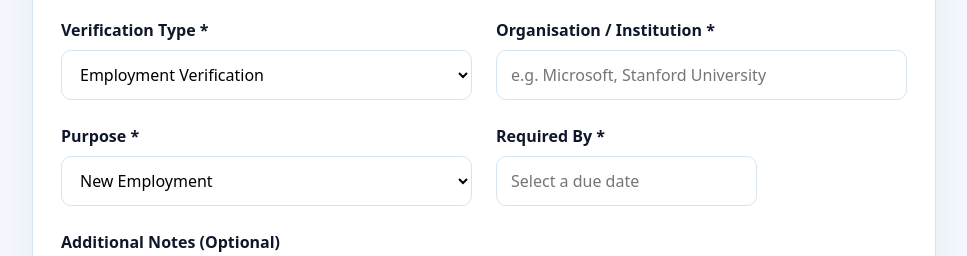
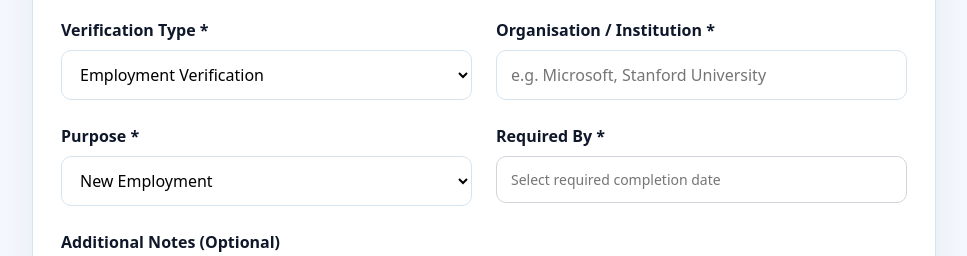
Before and after one commit to yashaswini-cyber/palc-alumni-portal, a React (Vite) app in the folder palc-alumni-portal/: page /verification in a window 1280 px wide. Shown: the part 1300-1556 px from the top of the page, without its empty margins (292-1259 px from the left). Built offline with nearby package versions, Linux system fonts and the light colour scheme.

Commit message:
Now DatePicker only accepts present and future dates.

```diff
--- a/palc-alumni-portal/src/index.css
+++ b/palc-alumni-portal/src/index.css
@@ -118,7 +118,16 @@ h3 {
   line-height: 1.3;
   font-weight: 800;
 }
-
+.verification-date-picker {
+  width: 100%;
+  min-width: 320px;
+  padding: 12px 14px;
+  border: 1px solid #D1D5DB;
+  border-radius: 10px;
+  font-size: 14px;
+  font-family: inherit;
+  box-sizing: border-box;
+}
 table {
   width: 100%;
   border-collapse: separate;
@@ -176,3 +185,25 @@ tbody tr:hover {
     white-space: nowrap;
   }
 }
+/* Employment Verification Date Picker */
+
+.verification-datepicker {
+  display: block;
+  width: 100%;
+}
+
+.verification-datepicker input {
+  width: 100%;
+  padding: 12px 14px;
+  border-radius: 10px;
+  border: 1px solid #D1D5DB;
+  font-size: 14px;
+  font-family: inherit;
+  box-sizing: border-box;
+}
+
+.verification-datepicker input:focus {
+  outline: none;
+  border-color: #2563EB;
+  box-shadow: 0 0 0 3px rgba(37, 99, 235, 0.15);
+}
--- a/palc-alumni-portal/src/modules/verification/VerificationPage.tsx
+++ b/palc-alumni-portal/src/modules/verification/VerificationPage.tsx
@@ -270,20 +270,35 @@ export default function VerificationPage() {
                 <option>Other</option>
               </select>
             </div>
+            <div>
+            <label
+              style={{
+                display: "block",
+                marginBottom: "8px",
+                fontWeight: 600,
+                color: COLORS.text,
+              }}
+            >
+              Required By *
+            </label>
 
-            <div>
-              <label style={{ display: "block", marginBottom: "8px", fontWeight: 600, color: COLORS.text }}>
-                Required By *
-              </label>
+            <div
+              style={{
+                width: "100%",
+                marginTop: "8px",
+              }}
+            >
               <DatePicker
                 selected={requiredBy}
                 onChange={(date: Date | null) => setRequiredBy(date)}
                 minDate={new Date()}
-                placeholderText="Select a due date"
                 dateFormat="d MMMM yyyy"
-                customInput={<CustomDateInput />}
+                placeholderText="Select required completion date"
+                wrapperClassName="verification-datepicker"
               />
             </div>
+          </div>
+
           </div>
 
           <div style={{ marginTop: "24px" }}>
```
